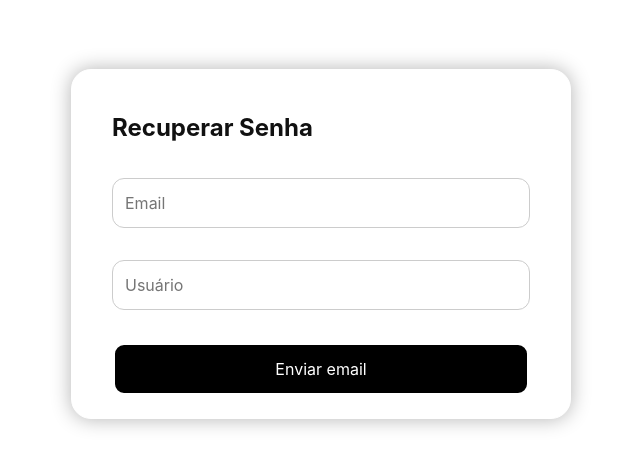
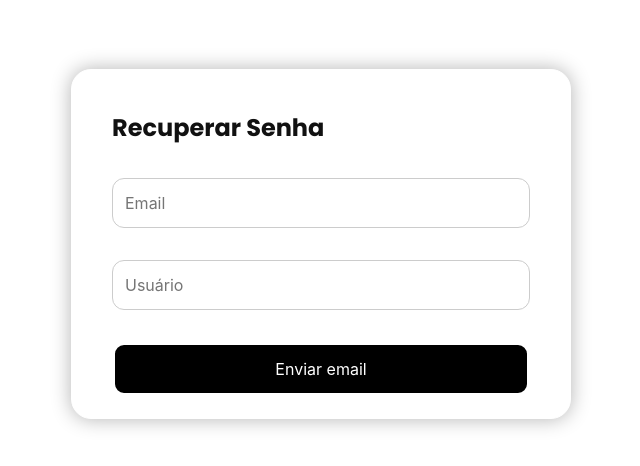
Before and after one commit to RodriggoAlves/Shoppix, a React (Create React App) app: page /resetar-senha in a window 1280 px wide. Shown: the part 156-622 px from the top of the page, without its empty margins (319-959 px from the left). Built offline with nearby package versions, Linux system fonts and the light colour scheme.

Commit message:
Atualização nos formulários

```diff
--- a/src/App.js
+++ b/src/App.js
@@ -5,6 +5,7 @@ import Login from "./pages/Login/Login"
 import ResetarSenha from "./pages/ResetarSenha/ResetarSenha";
 import Registrar from "./pages/Registrar/Registrar"
 import CadastrarProduto from "./pages/CadastrarProduto/CadastrarProduto"
+import Dashboard from "./pages/Dashboard/Dashboard"
 
 function App() {
   return (
@@ -19,6 +20,8 @@ function App() {
 
         <Route path="/cadastrar-produto" element={<CadastrarProduto/>}/>
 
+        <Route path="/Admin" element={<Dashboard/>}/>
+
       </Routes>
     </Router>
 
--- a/src/componentes/Formulario/Formulario.css
+++ b/src/componentes/Formulario/Formulario.css
@@ -1,3 +1,10 @@
+.div-formulario{
+    display: flex;
+    align-items: center;
+    justify-content: center;
+    height: 100vh;
+}
+
 .container-formulario{
     background-color: #ffffff;
     border-radius: 20px;
--- a/src/componentes/Formulario/Formulario.js
+++ b/src/componentes/Formulario/Formulario.js
@@ -2,9 +2,11 @@ import './Formulario.css'
 
 function Formulario ( {children, className} ) {
     return (
-        <form className={`container-formulario ${className || ''}`}>
-            {children}
-        </form>
+        <div className='div-formulario'>
+            <form className={`container-formulario ${className || ''}`}>
+                {children}
+            </form>
+        </div>
     )
 }
 
--- a/src/index.css
+++ b/src/index.css
@@ -18,6 +18,9 @@ body {
   line-height: 1.5;
   min-height: 100vh;
   text-rendering: optimizeLegibility;
+}
+h2{
+  font-family: "Poppins", sans-serif;
 }
 
 /* Para remover estilo de listas */
--- /dev/null
+++ b/src/pages/Dashboard/Dashboard.css
@@ -0,0 +1,5 @@
+.menu{
+    display: flex;
+    align-items: center;
+    justify-content: left;
+}
--- /dev/null
+++ b/src/pages/Dashboard/Dashboard.jsx
@@ -0,0 +1,12 @@
+import './Dashboard.css'
+
+
+function Dashboard ( ) {
+    return (
+        <div className='menu'>
+            <h1>Menu</h1>
+        </div>
+    )
+}
+
+export default Dashboard;
--- a/src/pages/Login/Login.css
+++ b/src/pages/Login/Login.css
@@ -1,10 +1,4 @@
 @import url('https://fonts.googleapis.com/css2?family=Montserrat:ital,wght@0,100..900;1,100..900&family=Poppins:ital,wght@0,100;0,200;0,300;0,400;0,500;0,600;0,700;0,800;0,900;1,100;1,200;1,300;1,400;1,500;1,600;1,700;1,800;1,900&display=swap');
-
-body{
-    display: flex;
-    align-items: center;
-    justify-content: center;
-}
 
 .formulario-login {
     width: 500px;
--- a/src/pages/Registrar/Registrar.css
+++ b/src/pages/Registrar/Registrar.css
@@ -1,11 +1,4 @@
 @import url('https://fonts.googleapis.com/css2?family=Montserrat:ital,wght@0,100..900;1,100..900&family=Poppins:ital,wght@0,100;0,200;0,300;0,400;0,500;0,600;0,700;0,800;0,900;1,100;1,200;1,300;1,400;1,500;1,600;1,700;1,800;1,900&display=swap');
-
-
-body{
-    display: flex;
-    align-items: center;
-    justify-content: center;
-}
 
 .formulario-registrar{
     width: 500px;
--- a/src/pages/ResetarSenha/ResetarSenha.js
+++ b/src/pages/ResetarSenha/ResetarSenha.js
@@ -8,7 +8,7 @@ function ResetarSenha ( ) {
 
         <Formulario className={`formulario-resetar-senha`}>
 
-            <h2>Recuperar Senha</h2>
+            <h2 className="titulo-recuperar-senha">Recuperar Senha</h2>
             <CampoTexto type="email" placeholder="Email"/>
             <CampoTexto type="text" placeholder="Usuário"/>
 
```
